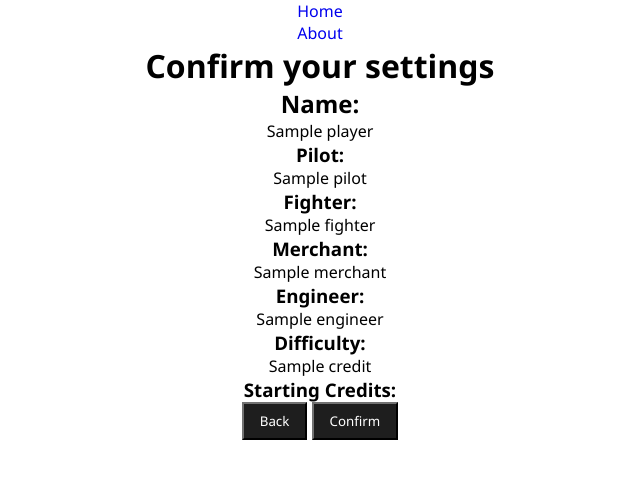
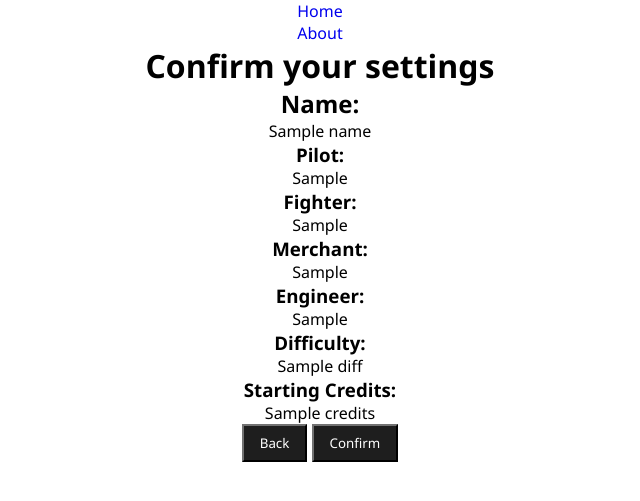
Before and after one commit to jeffreytram/Chicken-Traders, a Flask app: template Space Trader/templates/confirm.html in a window 1280 px wide. Shown: the top 501 px of the page, without its empty margins (320-960 px from the left). Run offline with Flask 2, Linux system fonts and the light colour scheme; the template is opened without the code that fills it: most values are stand-ins (such as "Sample title", 1, 10 or a date in 2020).

Commit message:
Now passes data from page to page

```diff
--- a/Space Trader/app.py
+++ b/Space Trader/app.py
@@ -1,5 +1,5 @@
-from flask import Flask, render_template, url_for, redirect, request, flash
-from forms import SettingForm, ConfirmForm
+from flask import Flask, render_template, url_for, redirect, request, flash, session
+from forms import SettingForm, ConfirmForm, SPForm
 from config import Config
 from Universe import Universe, Region
 from Player import Player
@@ -30,34 +30,50 @@ def home():
 def settings():
     settingform = SettingForm()
     if settingform.validate_on_submit():
-        p_name = settingform.name.data
-        p_diff = settingform.diff.data
-        p_sp1 = settingform.sp1.data
-        p_sp2 = settingform.sp2.data
-        p_sp3 = settingform.sp3.data
-        p_sp4 = settingform.sp4.data
-        #TODO: how to determine region and credits?
-        #TODO: how to pass player created to confirm page?
-        region1 = Region(1, 'Bob\'s Farm')
-        skillpoints = [p_sp1, p_sp2, p_sp3, p_sp4]
-        player = Player(p_name, skillpoints, region1 , 800)
-        return redirect('/confirm')
+        if settingform.diff.data == 'easy':
+            credits = 1000
+            sp = 16
+            print('easy')
+        if settingform.diff.data == 'med':
+            credits = 800
+            sp = 14
+            print('med')
+        if settingform.diff.data == 'hard':
+            credits = 500
+            sp = 12
+            print('hard')
+        return redirect(url_for('skillpoints', name=settingform.name.data, diff=settingform.diff.data, sp=sp, credits=credits))
     return render_template('settings.html', form=settingform)
+
+@app.route('/skillpoints?name=<name>&diff=<diff>&sp=<sp>&credits=<credits>', methods=['GET', 'POST'])
+def skillpoints(name, diff, sp, credits):
+    spForm = SPForm()
+    def validTotal(spArray):
+        total = 0
+        for spElement in spArray:
+            total = total + spElement
+        if total > int(sp):
+            flash('Can only allocate ' +str(sp)+' skill points')
+            return False
+        return True
+    if spForm.validate_on_submit() and validTotal([spForm.sp1.data, spForm.sp2.data, spForm.sp3.data, spForm.sp4.data]):
+        sp1 = spForm.sp1.data
+        sp2 = spForm.sp2.data
+        sp3 = spForm.sp3.data
+        sp4 = spForm.sp4.data
+        return redirect(url_for('confirm', name=name, diff=diff, sp=sp, sp1=sp1, sp2=sp2, sp3=sp3, sp4=sp4, credits=credits))
+    return render_template('skillpoints.html', form=spForm, sp=sp)
 
 @app.route('/about', methods=['GET'])
 def about():
     return render_template('about.html', title='About', posts=posts)
 
-@app.route('/confirm', methods=['GET'])
-def confirm():
+@app.route('/confirm?name=<name>&diff=<diff>&sp=<sp>&sp1=<sp1>&sp2=<sp2>&sp3=<sp3>&sp4=<sp4>&credits=<credits>', methods=['GET'])
+def confirm(name, diff, sp, sp1,sp2,sp3,sp4,credits):
     confirmform = ConfirmForm()
-    region1 = Region(1, 'Bob\'s Farm')
-    skillpoints = [1,1,1,1]
-    player = Player('test', skillpoints, region1 , 800)
     if confirmform.validate_on_submit():
-        #TODO: create player
         return redirect('/start')
-    return render_template('confirm.html', title='Confirm Settings', player=player)
+    return render_template('confirm.html', title='Confirm Settings', name=name, diff=diff, sp1=sp1, sp2=sp2, sp3=sp3, sp4=sp4, credits=credits)
 
 
 testUniverse = Universe()
--- a/Space Trader/templates/confirm.html
+++ b/Space Trader/templates/confirm.html
@@ -3,19 +3,19 @@
 <div class="confirm">
     <h1>Confirm your settings</h1>
     <h2>Name: </h2>
-    <p>{{player.name}}</p>
+    <p>{{name}}</p>
     <h3>Pilot: </h3>
-    <p>{{player.pilot}}</p>
+    <p>{{sp1}}</p>
     <h3>Fighter: </h3>
-    <p>{{player.fighter}}</p>
+    <p>{{sp2}}</p>
     <h3>Merchant: </h3>
-    <p>{{player.merchant}}</p>
+    <p>{{sp3}}</p>
     <h3>Engineer: </h3>
-    <p>{{player.engineer}}</p>
+    <p>{{sp4}}</p>
     <h3>Difficulty:</h3>
-    <p>{{player.credit}}</p>
+    <p>{{diff}}</p>
     <h3>Starting Credits:</h3>
-    <p></p>
+    <p>{{credits}}</p>
     <button id="backButton">Back</button>
     <button id="confirmButton" onclick="location.href = 'start'">Confirm</button>
 </div>
--- a/Space Trader/templates/start.html
+++ b/Space Trader/templates/start.html
@@ -3,7 +3,7 @@
     <button>Universe</button>
     <div>
         {% for region in universe.regionList %}
-            <h4>Region: {{region.name}} X: {{region.coordinates.x}} Y: {{region.coordinates.y}} Tech Level {{region.techLevel}}</h4>
+            <button>Region: {{region.name}} X: {{region.coordinates.x}} Y: {{region.coordinates.y}} Tech Level {{region.techLevel}}</button>
         {% endfor %}
     </div>
 {% endblock %}
```
Also changed, not shown: Space Trader/forms.py (+9 -5 lines), Space Trader/planning.txt (+7 -5 lines), Space Trader/templates/settings.html (+0 -43 lines), Space Trader/templates/skillpoints.html (added, +53 -0 lines).
